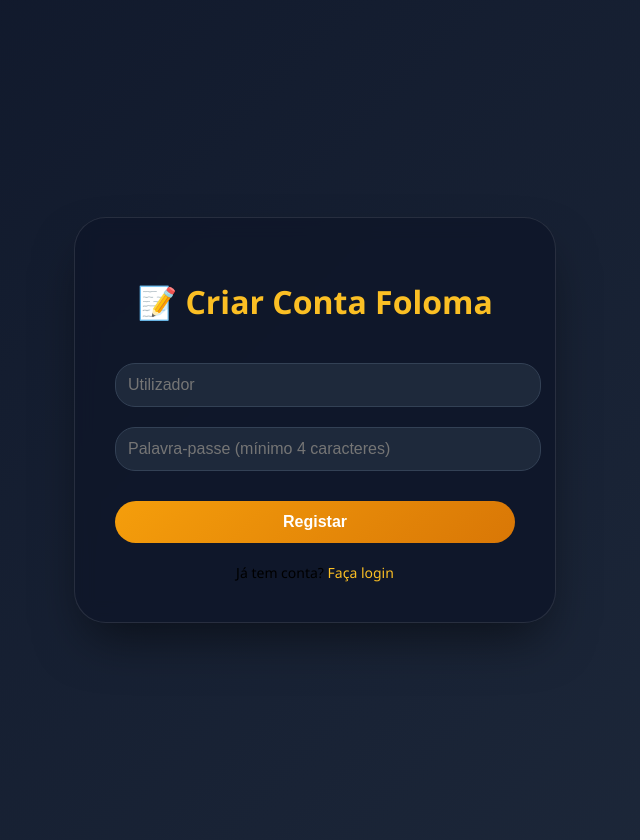
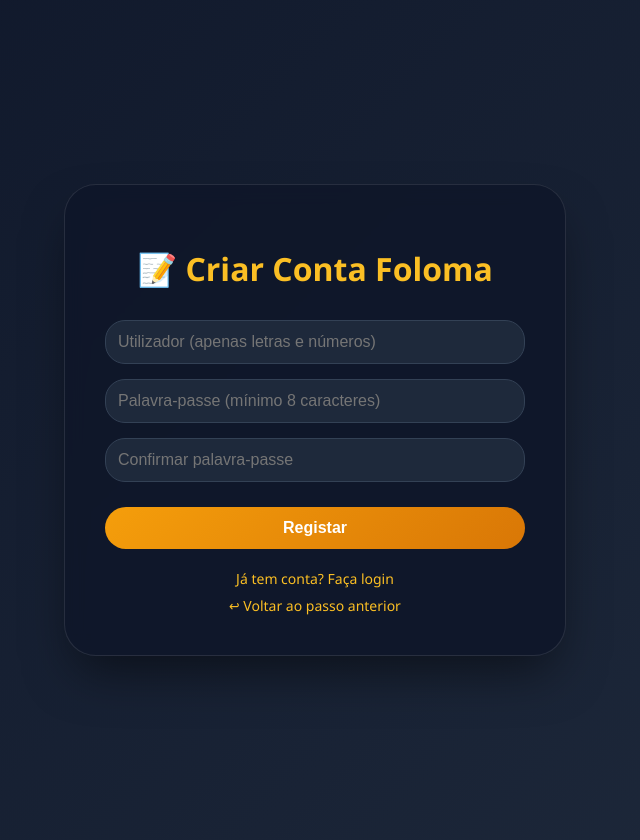
Before and after one commit to Foloma/Foloma-Sinais-, a Flask app: template templates/register.html in a window 1280 px wide. Shown: the whole page, without its empty margins (325-965 px from the left). Run offline with Flask 3, Linux system fonts and the light colour scheme; the template is opened without the code that fills it, so the values that code supplies are empty.

Commit message:
Update register.html

```diff
--- a/templates/register.html
+++ b/templates/register.html
@@ -21,22 +21,24 @@
             padding: 40px;
             border-radius: 32px;
             width: 100%;
-            max-width: 400px;
+            max-width: 420px;
             box-shadow: 0 25px 50px -12px rgba(0,0,0,0.5);
             border: 1px solid rgba(255,255,255,0.1);
         }
         h1 { color: #fbbf24; text-align: center; margin-bottom: 30px; }
+        .input-group { margin-bottom: 15px; }
         input {
             width: 100%;
             padding: 12px;
-            margin: 10px 0;
             background: #1e293b;
             border: 1px solid #334155;
             border-radius: 20px;
             color: white;
             font-size: 16px;
+            box-sizing: border-box;
         }
-        button {
+        input:focus { border-color: #f59e0b; outline: none; }
+        .btn-primary {
             width: 100%;
             background: linear-gradient(135deg, #f59e0b, #d97706);
             border: none;
@@ -46,38 +48,141 @@
             font-weight: bold;
             font-size: 16px;
             cursor: pointer;
-            margin-top: 20px;
+            margin-top: 10px;
+            transition: opacity 0.2s;
         }
-        .link { text-align: center; margin-top: 20px; font-size: 14px; }
-        .link a { color: #fbbf24; text-decoration: none; }
+        .btn-primary:disabled { opacity: 0.6; cursor: not-allowed; }
+        .links { text-align: center; margin-top: 20px; font-size: 14px; display: flex; flex-direction: column; gap: 8px; }
+        .links a { color: #fbbf24; text-decoration: none; }
+
+        /* Mensagens flash por categoria */
         .flash {
-            background: rgba(239,68,68,0.2);
-            border-left: 4px solid #ef4444;
             padding: 10px;
             margin-bottom: 20px;
             border-radius: 8px;
+            font-size: 14px;
             color: #f1f5f9;
         }
+        .flash-error { background: rgba(239,68,68,0.2); border-left: 4px solid #ef4444; }
+        .flash-success { background: rgba(34,197,94,0.2); border-left: 4px solid #22c55e; }
+        .flash-info { background: rgba(59,130,246,0.2); border-left: 4px solid #3b82f6; }
+
+        .error-msg { color: #ef4444; font-size: 12px; margin-top: 4px; display: none; }
+        .error-msg.visible { display: block; }
     </style>
 </head>
 <body>
     <div class="card">
         <h1>📝 Criar Conta Foloma</h1>
-        {% with messages = get_flashed_messages() %}
+
+        {% with messages = get_flashed_messages(with_categories=true) %}
             {% if messages %}
-                <div class="flash">
-                    {% for message in messages %}{{ message }}<br>{% endfor %}
-                </div>
+                {% for category, message in messages %}
+                    <div class="flash flash-{{ category }}">{{ message }}</div>
+                {% endfor %}
             {% endif %}
         {% endwith %}
-        <form method="post">
-            <input type="text" name="username" placeholder="Utilizador" required>
-            <input type="password" name="password" placeholder="Palavra-passe (mínimo 4 caracteres)" required>
-            <button type="submit">Registar</button>
+
+        <form id="registerForm" method="post" novalidate>
+            <div class="input-group">
+                <input type="text" name="username" id="username" placeholder="Utilizador (apenas letras e números)"
+                       required pattern="[A-Za-z0-9]{3,20}" autocomplete="off"
+                       value="{{ request.form.get('username', '') }}">
+                <div class="error-msg" id="usernameError">Utilizador deve ter 3 a 20 caracteres alfanuméricos.</div>
+            </div>
+
+            <div class="input-group">
+                <input type="password" name="password" id="password" placeholder="Palavra-passe (mínimo 8 caracteres)"
+                       required minlength="8" autocomplete="new-password">
+                <div class="error-msg" id="passwordError">Mínimo 8 caracteres.</div>
+            </div>
+
+            <div class="input-group">
+                <input type="password" name="confirm_password" id="confirm_password"
+                       placeholder="Confirmar palavra-passe" required autocomplete="new-password">
+                <div class="error-msg" id="confirmError">As palavras-passe não coincidem.</div>
+            </div>
+
+            <button type="submit" class="btn-primary" id="submitBtn">Registar</button>
         </form>
-        <div class="link">
-            Já tem conta? <a href="{{ url_for('login') }}">Faça login</a>
+
+        <div class="links">
+            <a href="{{ url_for('login') }}">Já tem conta? Faça login</a>
+            <a href="{{ url_for('afiliado') }}">↩ Voltar ao passo anterior</a>
         </div>
     </div>
+
+    <script>
+        const form = document.getElementById('registerForm');
+        const btn = document.getElementById('submitBtn');
+        const username = document.getElementById('username');
+        const password = document.getElementById('password');
+        const confirmPassword = document.getElementById('confirm_password');
+        const usernameError = document.getElementById('usernameError');
+        const passwordError = document.getElementById('passwordError');
+        const confirmError = document.getElementById('confirmError');
+
+        function validateForm() {
+            let valid = true;
+
+            // Username
+            const usernamePattern = /^[A-Za-z0-9]{3,20}$/;
+            if (!usernamePattern.test(username.value.trim())) {
+                usernameError.classList.add('visible');
+                valid = false;
+            } else {
+                usernameError.classList.remove('visible');
+            }
+
+            // Password length
+            if (password.value.length < 8) {
+                passwordError.classList.add('visible');
+                valid = false;
+            } else {
+                passwordError.classList.remove('visible');
+            }
+
+            // Confirm password
+            if (password.value !== confirmPassword.value) {
+                confirmError.classList.add('visible');
+                valid = false;
+            } else {
+                confirmError.classList.remove('visible');
+            }
+
+            return valid;
+        }
+
+        // Validação em tempo real
+        username.addEventListener('input', () => {
+            if (/^[A-Za-z0-9]{3,20}$/.test(username.value.trim())) usernameError.classList.remove('visible');
+        });
+        password.addEventListener('input', () => {
+            if (password.value.length >= 8) passwordError.classList.remove('visible');
+            if (password.value === confirmPassword.value) confirmError.classList.remove('visible');
+        });
+        confirmPassword.addEventListener('input', () => {
+            if (password.value === confirmPassword.value) confirmError.classList.remove('visible');
+        });
+
+        form.addEventListener('submit', function(e) {
+            if (!validateForm()) {
+                e.preventDefault();
+                return;
+            }
+
+            // Desabilitar o botão para evitar duplo envio
+            btn.disabled = true;
+            btn.textContent = '⏳ A criar conta...';
+
+            // Fallback: se o formulário não for enviado em 5 segundos (erro de rede), reativar o botão
+            setTimeout(function() {
+                if (btn.disabled) {
+                    btn.disabled = false;
+                    btn.textContent = 'Registar';
+                }
+            }, 5000);
+        });
+    </script>
 </body>
 </html>
```
